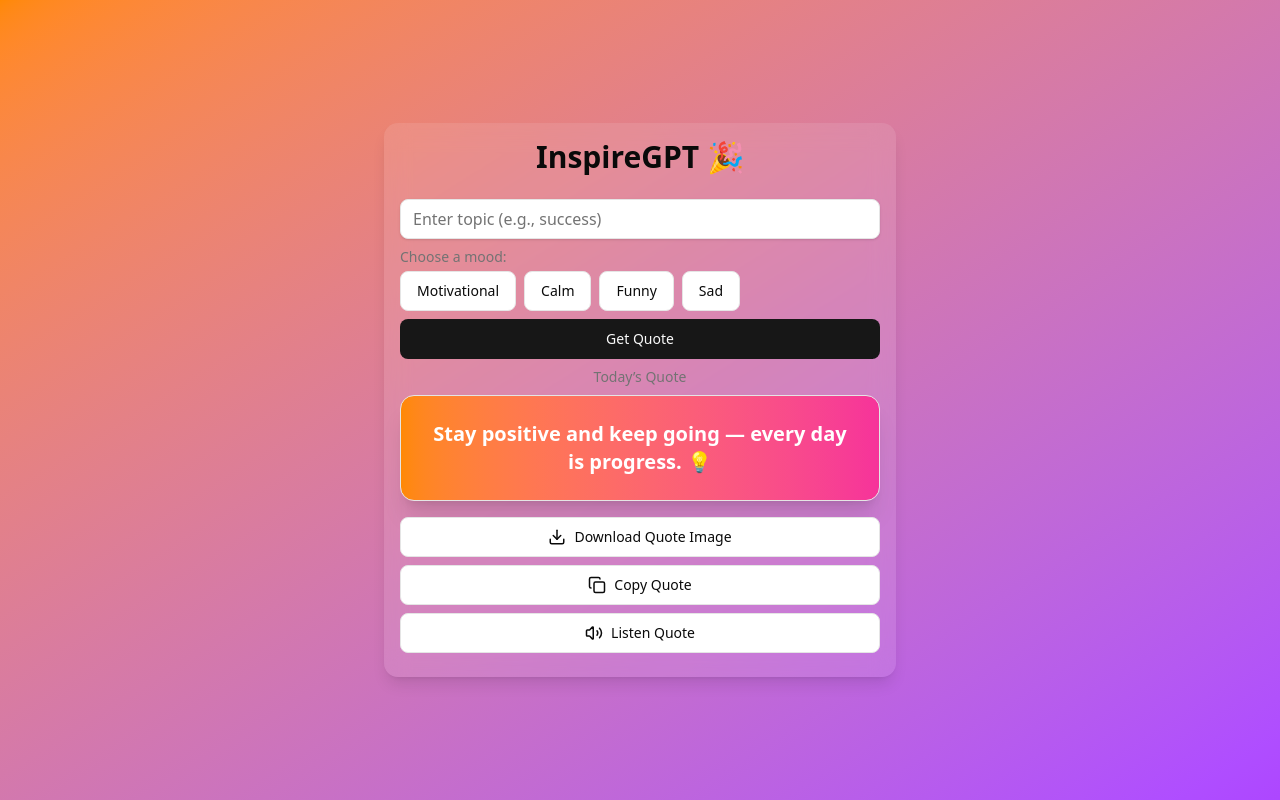
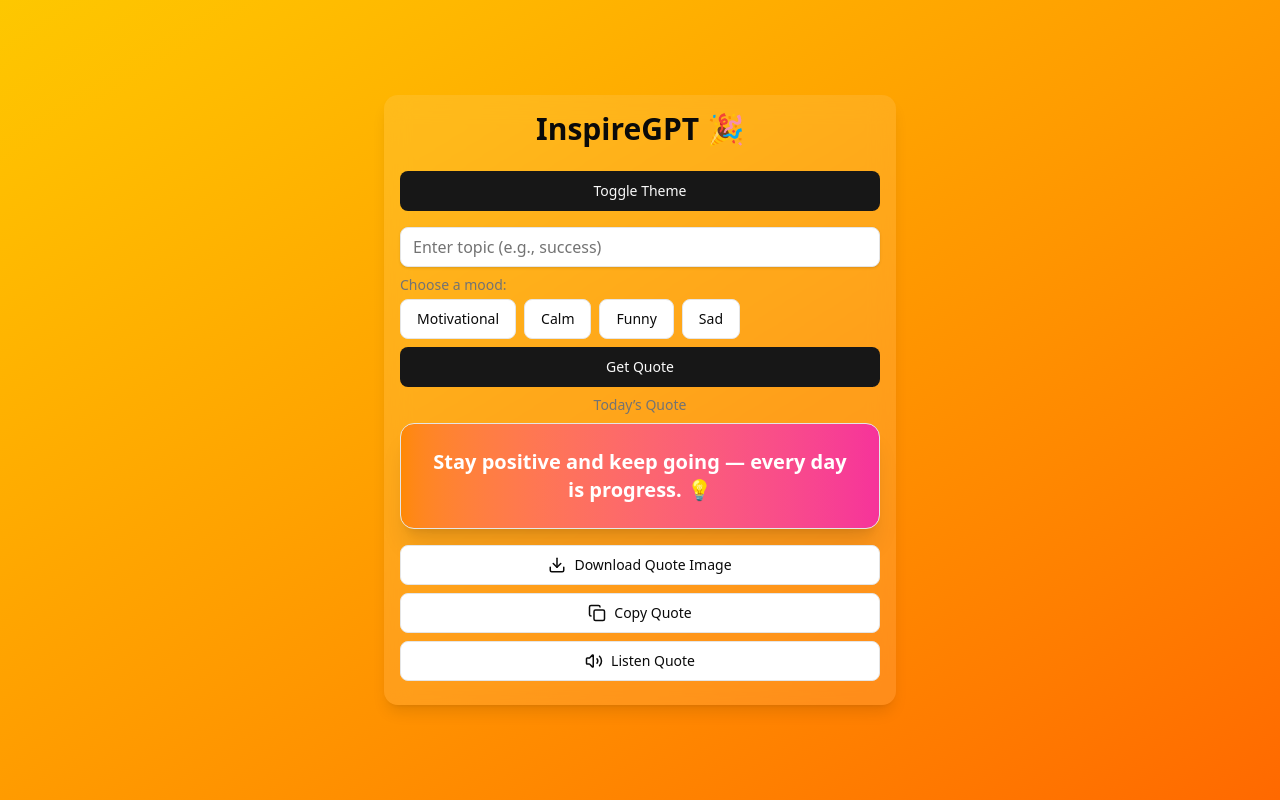
Before and after one commit to beginnercodee/InspireGPT, a Next.js app: page / in a window 1280 px wide. Built offline with nearby package versions, Linux system fonts and the light colour scheme; no server answers.

Commit message:
fix: layout children duplicate + dynamic gradient

```diff
--- a/src/app/layout.tsx
+++ b/src/app/layout.tsx
@@ -2,6 +2,7 @@ import { Toaster } from "sonner";
 import type { Metadata } from "next";
 import { Geist, Geist_Mono } from "next/font/google";
 import "./globals.css";
+import { ThemeProvider } from "@/components/theme-provider";
 
 const geistSans = Geist({
   variable: "--font-geist-sans",
@@ -24,12 +25,15 @@ export default function RootLayout({
   children: React.ReactNode;
 }>) {
   return (
-    <html lang="en">
+    <html lang="en" suppressHydrationWarning>
       <body
         className={`${geistSans.variable} ${geistMono.variable} antialiased`}
       >
-         <Toaster richColors position="top-center" />
-        {children}
+        <ThemeProvider>
+  <Toaster richColors position="top-center" />
+  {children}
+</ThemeProvider>
+
       </body>
     </html>
   );
--- a/src/app/page.tsx
+++ b/src/app/page.tsx
@@ -7,6 +7,7 @@ import { Card, CardContent } from "@/components/ui/card";
 import { Copy, Volume2 } from "lucide-react";
 import { toast } from "sonner";
 import { motion } from "framer-motion";
+import { useTheme } from "next-themes";
 import QuoteCard from "@/components/QuoteCard";
 
 export default function Home() {
@@ -23,7 +24,7 @@ useEffect(() => {
   setGradient(gradients[Math.floor(Math.random() * gradients.length)]);
 }, []);
 
-
+  const { setTheme, theme } = useTheme();
   const [input, setInput] = useState("");
   const [mood, setMood] = useState("");
   const [quote, setQuote] = useState("");
@@ -107,11 +108,16 @@ useEffect(() => {
   };
 
   return (
-    <div className="min-h-screen w-full bg-gradient-to-br from-orange-400 to-purple-500 flex justify-center items-center p-4">
+    <div className={`min-h-screen w-full bg-gradient-to-br ${gradient} flex justify-center items-center p-4`}>
+
     <main className="relative z-10 max-w-lg w-full flex flex-col justify-center p-4 space-y-4 bg-white/10 backdrop-blur-md rounded-xl shadow-lg">
 
 
       <h1 className="text-3xl font-bold text-center mb-6">InspireGPT 🎉</h1>
+
+      <Button onClick={() => setTheme(theme === "dark" ? "light" : "dark")}>
+  Toggle Theme
+</Button>
 
       <Input
         value={input}
--- /dev/null
+++ b/src/components/theme-provider.tsx
@@ -0,0 +1,12 @@
+"use client";
+
+import { ThemeProvider as NextThemesProvider } from "next-themes";
+import { ReactNode } from "react";
+
+export function ThemeProvider({ children }: { children: ReactNode }) {
+  return (
+    <NextThemesProvider attribute="class" defaultTheme="system" enableSystem>
+      {children}
+    </NextThemesProvider>
+  );
+}
```
